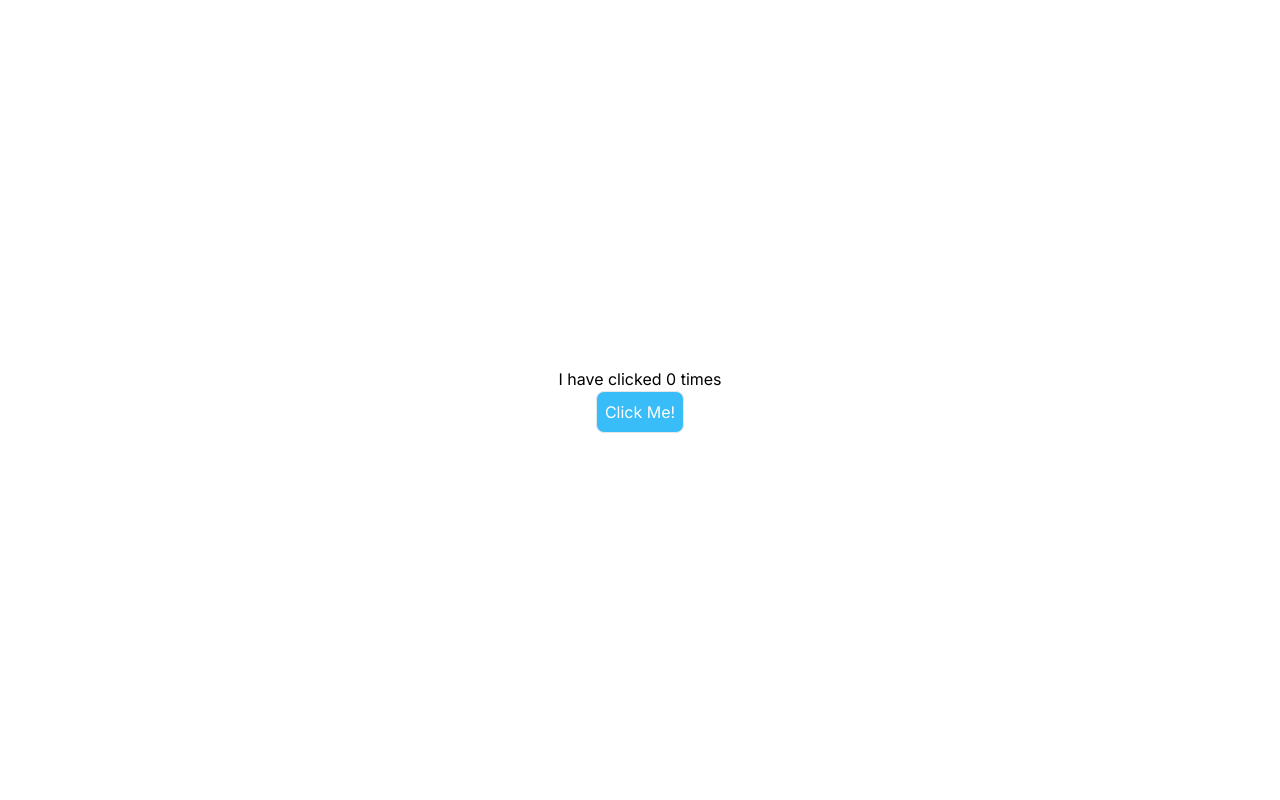
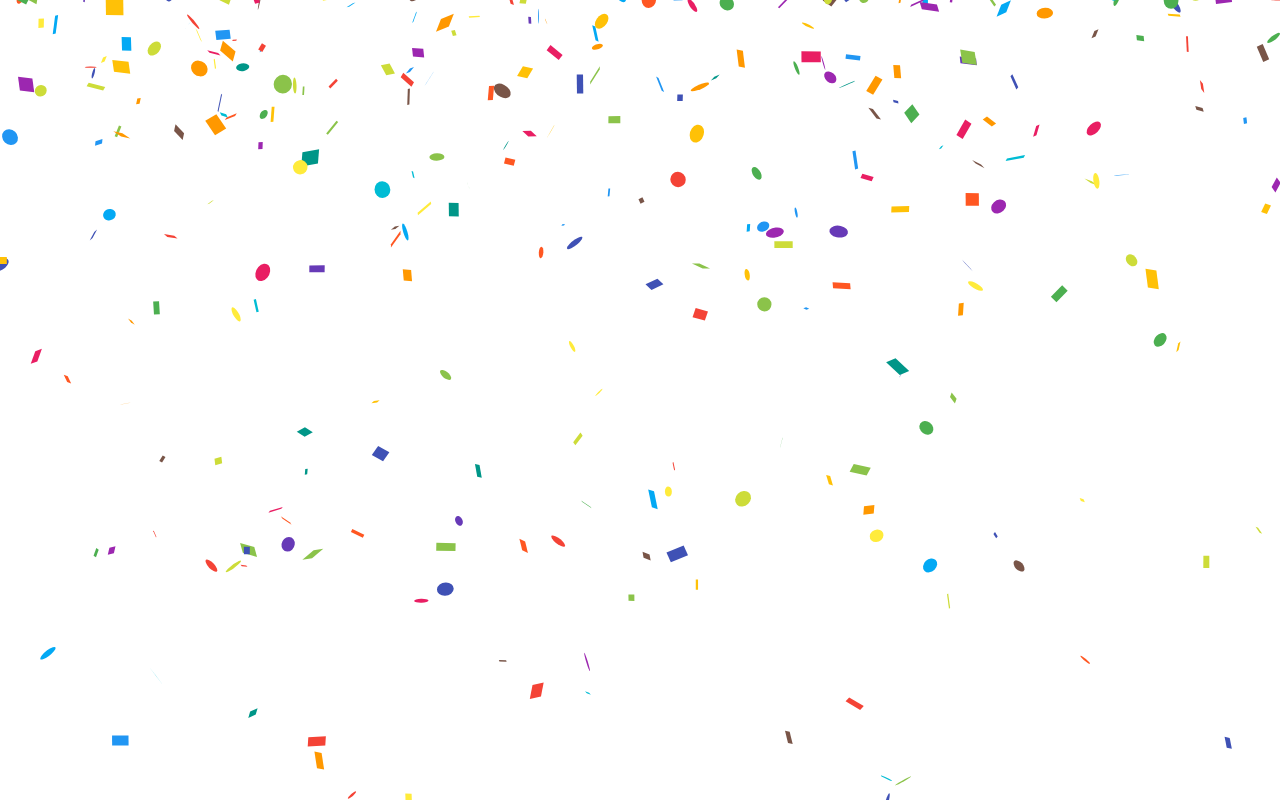
Before and after one commit to Djl221111/my-web-app, a Next.js app: page / in a window 1280 px wide. Built offline with nearby package versions, Linux system fonts and the light colour scheme.

Commit message:
feat: Add countdown

```diff
--- a/package.json
+++ b/package.json
@@ -12,6 +12,7 @@
     "next": "14.2.5",
     "react": "^18",
     "react-confetti": "^6.1.0",
+    "react-countdown": "^2.3.5",
     "react-dom": "^18",
     "react-use": "^17.5.1"
   },
--- a/src/app/page.tsx
+++ b/src/app/page.tsx
@@ -1,31 +1,31 @@
 "use client";
-import { useState } from "react";
+import Countdown from 'react-countdown';
 import { useWindowSize } from "react-use";
 import Confetti from "react-confetti";
 export default function Home() {
-  let [counter, setCounter] = useState(0);
   const{width,height}=useWindowSize();
-  function handleClick() {
-    setCounter(counter + 1);
-    console.log(counter);
+  interface RendererPrams{
+    hours: number,
+    minutes: number,
+    seconds: number,
+    completed: boolean
+  }
+  function renderer({ hours, minutes, seconds, completed } : RendererPrams){
+    if (completed){
+      return (<Confetti width={width} height={height} recycle={false} gravity={0.2}  wind={0} numberOfPieces={1000}/>);
+    }
+    else {
+      const hour =(hours>=10?`${hours}`:`0${hours}`);
+      const minute = (minutes>=10?`${minutes}`:`0${minutes}`);
+      const second = (seconds>=10?`${seconds}`:`0${seconds}`);
+      return (<span className="text-8xl font-mono font-bold">{hour}:{minute}:{second}</span>);
+    }
   }
   return (
     <main>
-      {
-        (counter>5) &&<Confetti width={width} height={height} recycle={false} gravity={0.2} wind={0} numberOfPieces={1000}/>
-      }
       <div className="w-screen h-screen flex items-center">
         <div className="m-auto">
-          <div>I have clicked {counter} times</div>
-          <div className="flex items-center">
-            <button
-              onClick={handleClick}
-              className="m-auto border rounded-lg p-2 bg-sky-400
-                  text-white hover:bg-sky-600 active:bg-sky-700"
-            >
-              Click Me!
-            </button>
-          </div>
+          <Countdown date={Date.now()+5000} renderer={renderer}/>
         </div>
       </div>
     </main>
```
Also changed, not shown: 1 other file (tests, documents, lock files or other folders).
